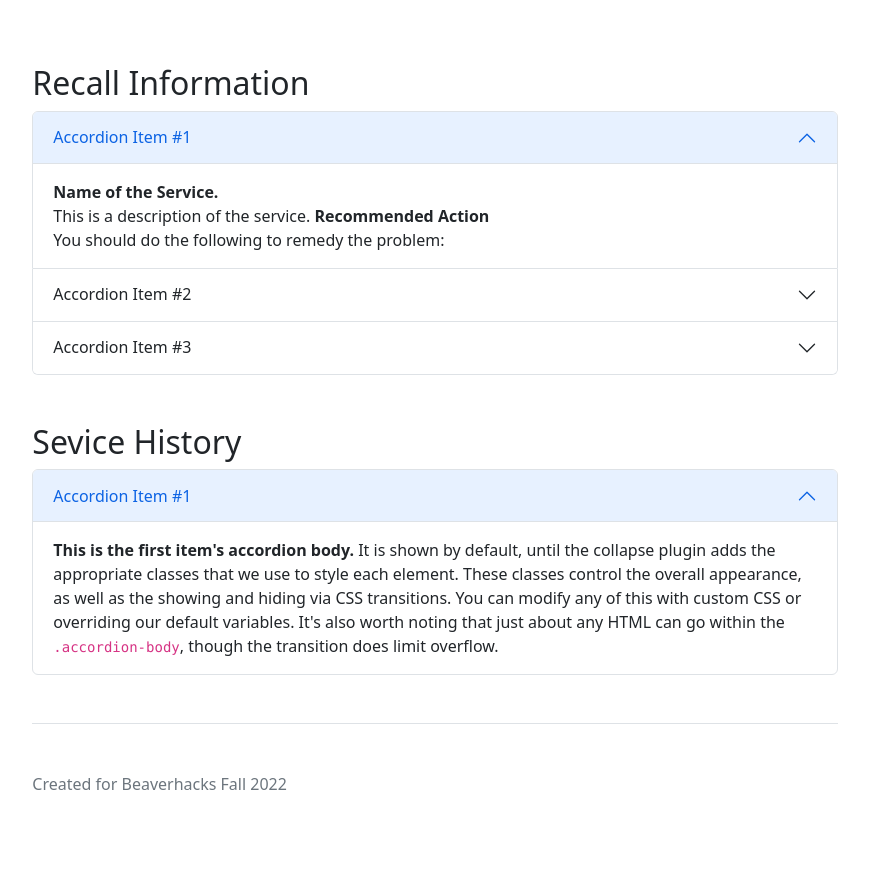
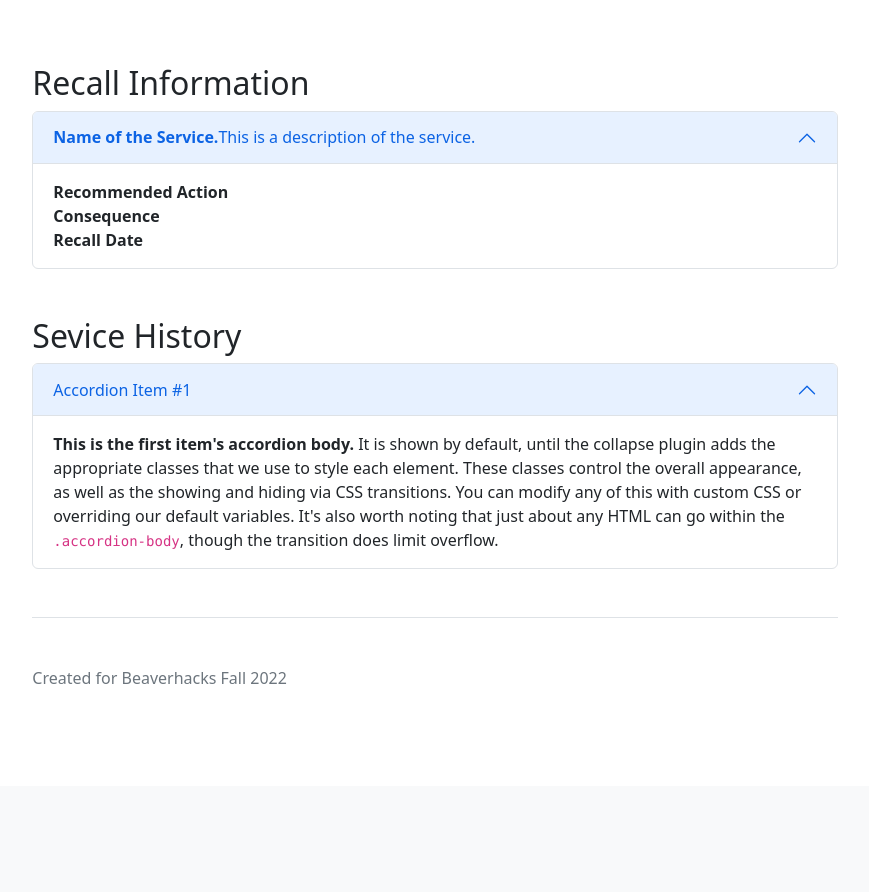
Before and after one commit to Burning-Maps-Fall-2022-Beaverhacks/Vehicle-Maintenance-Manager, a Flask app: template maintenance_app/templates/view-vehicle.html in a window 1280 px wide. Shown: the part 809-1701 px from the top of the page, without its empty margins (205-1074 px from the left). After the commit the page ends 1493 px from the top, so only its background shows below. Run offline with Flask 2, Linux system fonts and the light colour scheme; the template is opened without the code that fills it, so the values that code supplies are empty.

Commit message:
Update view-vehicle.html

```diff
--- a/maintenance_app/templates/view-vehicle.html
+++ b/maintenance_app/templates/view-vehicle.html
@@ -84,6 +84,9 @@
                         <!-- End Jinja loop-->
                     </tbody>
                 </table>
+
+                <!-- Accordion -->
+
             </section>
             <section class="py-5">
                 <h2>Recall Information</h2>
@@ -92,63 +95,24 @@
                         <h2 class="accordion-header" id="headingOne">
                             <button class="accordion-button" type="button" data-bs-toggle="collapse"
                                 data-bs-target="#collapseHeader" aria-expanded="true" aria-controls="collapseHeader">
-                                Accordion Item #1
+                                <strong>Name of the Service.</strong> This is a description of the service.
                             </button>
                         </h2>
                         <div id="collapseHeader" class="accordion-collapse collapse show" aria-labelledby="headingOne"
                             data-bs-parent="#accordionExample">
                             <div class="accordion-body">
-                                <strong>Name of the Service.</strong> <br /> This is a description of the service.
                                 <strong>Recommended Action</strong> <br />
-                                You should do the following to remedy the problem:
+                                <strong>Consequence</strong> <br />
+                                <strong>Recall Date</strong> <br />
+
                             </div>
                         </div>
                     </div>
-                    <div class="accordion-item">
-                        <h2 class="accordion-header" id="headingTwo">
-                            <button class="accordion-button collapsed" type="button" data-bs-toggle="collapse"
-                                data-bs-target="#collapseTwo" aria-expanded="false" aria-controls="collapseTwo">
-                                Accordion Item #2
-                            </button>
-                        </h2>
-                        <div id="collapseTwo" class="accordion-collapse collapse" aria-labelledby="headingTwo"
-                            data-bs-parent="#accordionExample">
-                            <div class="accordion-body">
-                                <strong>This is the second item's accordion body.</strong> It is hidden by default,
-                                until
-                                the collapse plugin adds the appropriate classes that we use to style each element.
-                                These
-                                classes control the overall appearance, as well as the showing and hiding via CSS
-                                transitions. You can modify any of this with custom CSS or overriding our default
-                                variables.
-                                It's also worth noting that just about any HTML can go within the
-                                <code>.accordion-body</code>, though the transition does limit overflow.
-                            </div>
-                        </div>
-                    </div>
-                    <div class="accordion-item">
-                        <h2 class="accordion-header" id="headingThree">
-                            <button class="accordion-button collapsed" type="button" data-bs-toggle="collapse"
-                                data-bs-target="#collapseThree" aria-expanded="false" aria-controls="collapseThree">
-                                Accordion Item #3
-                            </button>
-                        </h2>
-                        <div id="collapseThree" class="accordion-collapse collapse" aria-labelledby="headingThree"
-                            data-bs-parent="#accordionExample">
-                            <div class="accordion-body">
-                                <strong>This is the third item's accordion body.</strong> It is hidden by default, until
-                                the
-                                collapse plugin adds the appropriate classes that we use to style each element. These
-                                classes control the overall appearance, as well as the showing and hiding via CSS
-                                transitions. You can modify any of this with custom CSS or overriding our default
-                                variables.
-                                It's also worth noting that just about any HTML can go within the
-                                <code>.accordion-body</code>, though the transition does limit overflow.
-                            </div>
-                        </div>
-                    </div>
+
                 </div>
             </section>
+
+            <!-- Accordion -->
             <section>
                 <h2>Sevice History</h2>
                 <div class="accordion" id="accordionHistory">
```
